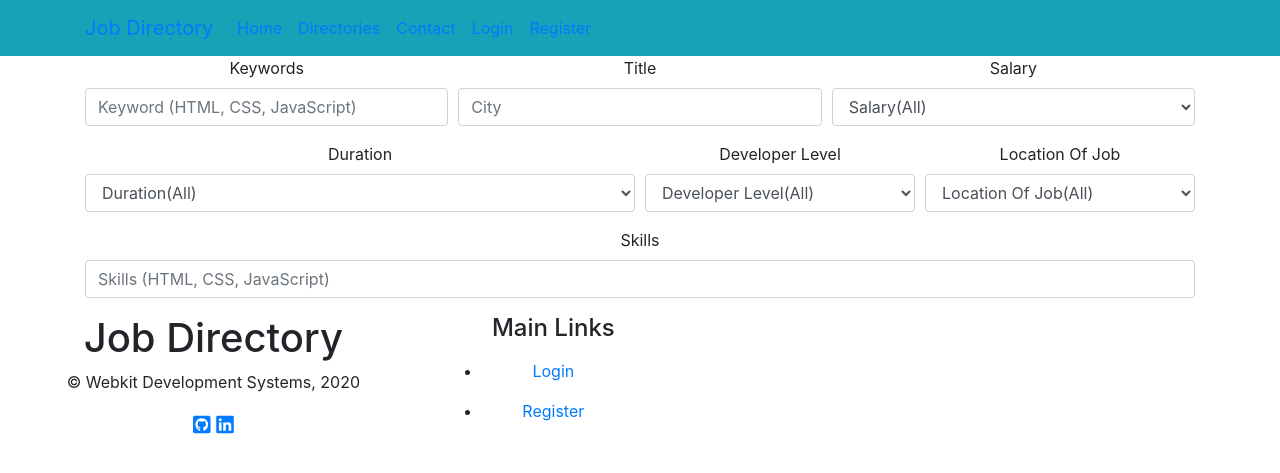
After one commit to stradtkt/Django-JobDirectory, a Django app: page /directory/search in a window 1280 px wide. The commit adds this page. Shown: the top 473 px of the page. Run offline with Django 3.2, Linux system fonts and the light colour scheme; some libraries are stand-ins or nearby versions.

Commit message:
Added search to the app

```diff
--- a/accounts/views.py
+++ b/accounts/views.py
@@ -11,7 +11,7 @@ def login(request):
         if user is not None:
             auth.login(request, user)
             messages.success(request, 'You are now logged in')
-            return redirect('dashboard')
+            return redirect('index')
         else:
             messages.error(request, 'Invalid Credentials')
             return redirect('login')
--- a/directory/urls.py
+++ b/directory/urls.py
@@ -5,4 +5,5 @@ from . import views
 urlpatterns = [
     path('', views.index, name="directories"),
     url(r'^(?P<id>\d+)/$', views.directory, name="directory"),
+    path('search', views.search, name="search"),
 ]
--- a/directory/views.py
+++ b/directory/views.py
@@ -1,5 +1,5 @@
 from django.shortcuts import render
-
+from .choices import salary_of_job, location_of_job, developerlevel, duration_of_job
 from .models import *
 
 def index(request):
@@ -26,3 +26,55 @@ def edit_directory(request, id):
             "directory": directory
         }
         return render(request, 'directory/edit-directory', context)
+
+def search(request):
+    queryset_list = Directory.objects.order_by('-created')
+    if 'keywords' in request.GET:
+        keywords = request.GET['keywords']
+        if keywords:
+            queryset_list = queryset_list.filter(description__icontains=keywords)
+
+    if 'title' in request.GET:
+        title = request.GET['title']
+        if title:
+            queryset_list = queryset_list.filter(title__icontains=title)
+
+    if 'skills' in request.GET:
+        skills = request.GET['skills']
+        if skills:
+            queryset_list = queryset_list.filter(skills__icontains=skills)
+
+    if 'salary' in request.GET:
+        salary = request.GET['salary']
+        if salary:
+            queryset_list = queryset_list.filter(salary__lte=salary)
+
+    if 'location' in request.GET:
+        location = request.GET['location']
+        if location:
+            queryset_list = queryset_list.filter(location__icontains=location)
+
+    if 'job_location' in request.GET:
+        job_location = request.GET['job_location']
+        if job_location:
+            queryset_list = queryset_list.filter(job_location__exact=job_location)
+
+    if 'developer_level' in request.GET:
+        developer_level = request.GET['developer_level']
+        if developer_level:
+            queryset_list = queryset_list.filter(developer_level__exact=developer_level)
+
+    if 'duration' in request.GET:
+        duration = request.GET['duration']
+        if duration:
+            queryset_list = queryset_list.filter(duration__gte=duration)
+
+    context = {
+        "salary_of_job": salary_of_job,
+        "location_of_job": location_of_job,
+        "developerlevel": developerlevel,
+        "duration_of_job": duration_of_job,
+        "directories": queryset_list,
+        "values": request.GET
+    }
+    return render(request, 'directory/search.html', context)
--- a/pages/views.py
+++ b/pages/views.py
@@ -4,7 +4,7 @@ from directory.models import Directory
 def index(request):
     jobs = Directory.objects.all().order_by('-created')[0:3]
     context = {
-        "jobs": jobs
+        "jobs": jobs,
     }
     return render(request, 'pages/index.html', context)
 
--- /dev/null
+++ b/templates/directory/search.html
@@ -0,0 +1,73 @@
+{% extends 'layout.html' %}
+{% load static %}
+{% block title %} | Job Directories Search Results {% endblock %}
+{% block content %}
+
+    <section id="section-header-search">
+        <div class="container">
+            <div class="row">
+                <div class="col-12 col-md-12">
+                    <div class="search-header-box text-center">
+                        <form action="{% url 'search' %}">
+                            <div class="form-row">
+                                <div class="col-md-4 mb-3">
+                                    <label for="sr-only">Keywords</label>
+                                    <input type="text" name="keywords" class="form-control" placeholder="Keyword (HTML, CSS, JavaScript)" value="{{ values.keywords }}">
+                                </div>
+                                <div class="col-md-4 mb-3">
+                                    <label for="sr-only">Title</label>
+                                    <input type="text" name="title" id="title" class="form-control" placeholder="City" value="{{ values.title }}">
+                                </div>
+                                <div class="col-md-4 mb-3">
+                                    <label for="sr-only">Salary</label>
+                                    <select name="state" class="form-control">
+                                        <option selected="true" disabled="true">Salary(All)</option>
+                                        {% for key, value in salary_of_job.items %}
+                                            <option value="{{ key }}" {% if key == values.salary %} selected {% endif %}>{{ value }}</option>
+                                        {% endfor %}
+                                    </select>
+                                </div>
+                            </div>
+                            <div class="form-row">
+                                <div class="col-md-6 mb-3">
+                                    <label for="sr-only">Duration</label>
+                                    <select name="duration" class="form-control">
+                                        <option selected="true" disabled="true">Duration(All)</option>
+                                        {% for key, value in duration_of_job.items %}
+                                            <option value="{{ key }}" {% if key == values.duration %} selected {% endif %}>{{ value }}</option>
+                                        {% endfor %}
+                                    </select>
+                                </div>
+                                <div class="col-md-3 mb-3">
+                                    <label for="sr-only">Developer Level</label>
+                                    <select name="developer_level" class="form-control">
+                                        <option selected="true" disabled="true">Developer Level(All)</option>
+                                        {% for key, value in developerlevel.items %}
+                                            <option value="{{ key }}" {% if key == values.developer_level %} selected {% endif %}>{{ value }}</option>
+                                        {% endfor %}
+                                    </select>
+                                </div>
+                                <div class="col-md-3 mb-3">
+                                    <label for="sr-only">Location Of Job</label>
+                                    <select name="job_location" class="form-control">
+                                        <option selected="true" disabled="true">Location Of Job(All)</option>
+                                        {% for key, value in location_of_job.items %}
+                                            <option value="{{ key }}" {% if key == values.job_location %} selected {% endif %}>{{ value }}</option>
+                                        {% endfor %}
+                                    </select>
+                                </div>
+                            </div>
+                            <div class="form-row">
+                                <div class="col-md-12 mb-3">
+                                    <label for="sr-only">Skills</label>
+                                    <input type="text" name="skills" id="skills" class="form-control" placeholder="Skills (HTML, CSS, JavaScript)" value="{{ values.skills }}">
+                                </div>
+                            </div>
+                        </form>
+                    </div>
+                </div>
+            </div>
+        </div>
+    </section>
+
+{% endblock %}
--- a/templates/layout.html
+++ b/templates/layout.html
@@ -6,6 +6,7 @@
           content="width=device-width, user-scalable=no, initial-scale=1.0, maximum-scale=1.0, minimum-scale=1.0">
     <meta http-equiv="X-UA-Compatible" content="ie=edge">
     {% load static %}
+    <link rel="stylesheet" href="https://cdnjs.cloudflare.com/ajax/libs/font-awesome/5.11.2/css/all.css">
     <link rel="stylesheet" href="{% static 'assets/css/bootstrap.min.css' %}">
     <link rel="stylesheet" href="{% static 'assets/css/now-ui-kit.css' %}">
     <link rel="stylesheet" href="{% static 'assets/css/styles.css' %}">
@@ -77,6 +78,52 @@
 
     {% block content %} {% endblock %}
 
+<footer id="site-footer">
+    <div class="container-fluid">
+        <div class="row">
+            <div class="col-12 col-md-4 footer-box">
+                <h1 class="text-center">Job Directory</h1>
+                <p class="text-center">&copy; Webkit Development Systems, 2020</p>
+                <p class="text-center lead">
+                    <a href="https://github.com/stradtkt"><i class="fab fa-github-square"></i></a>
+                    <a href="https://www.linkedin.com/in/kevin-stradtman-96b289146/"><i class="fab fa-linkedin"></i></a>
+                </p>
+            </div>
+            <div class="col-12 col-md-2">
+                <ul class="text-center footer-menu">
+                    <h4>Main Links</h4>
+                {% if 'id' not in request.session %}
+                    {% if 'login' in request.path %}
+                        <li class="nav-item active">
+                    {% else %}
+                        <li class="nav-item">
+                    {% endif %}
+                        <a href="{% url 'login' %}" class="nav-link">Login</a>
+                    </li>
+                    {% if 'register' in request.path %}
+                        <li class="nav-item active">
+                    {% else %}
+                        <li class="nav-item">
+                    {% endif %}
+                        <a href="{% url 'register' %}" class="nav-link">Register</a>
+                    </li>
+                {% else %}
+                    <li class="nav-item">
+                        <a href="javascript:{document.getElementById('logout').submit()}" class="nav-link">
+                            <i class="fas fa-sign-out-alt"></i> Logout
+                        </a>
+                        <form action="{% url 'logout' %}" id="logout" method="post">
+                            {% csrf_token %}
+                            <input type="hidden">
+                        </form>
+                    </li>
+                {% endif %}
+                </ul>
+            </div>
+        </div>
+    </div>
+</footer>
+
     <script src="{% static 'assets/js/core/jquery.min.js' %}"></script>
     <script src="{% static 'assets/js/core/popper.min.js' %}"></script>
     <script src="{% static 'assets/js/core/bootstrap.min.js' %}"></script>
--- a/templates/pages/index.html
+++ b/templates/pages/index.html
@@ -21,11 +21,12 @@
                 <div class="col-12 col-md-6">
                     <div class="mt-5 mb-5">
                         <img src="{% static 'assets/img/job-01.jpeg' %}" alt="Job Directory">
+                        <img src="{% static 'assets/img/people-business.jpg' %}" alt="Job Directory">
                     </div>
                 </div>
                 <div class="col-12 col-md-6">
                     {% for job in jobs %}
-                        <div class="card shadow-lg mt-5 mb-5">
+                        <div class="card shadow-lg">
                             <div class="row">
                                 <div class="col-md-6">
                                     <img src="../../static/assets/img/logos/{{ job.logo }}" alt="{{ job.title }}" class="mr-auto" id="index-job-logo">
```
Also changed, not shown: directory/choices.py (+30 -41 lines), templates/directory/directory.html (+19 -0 lines).
